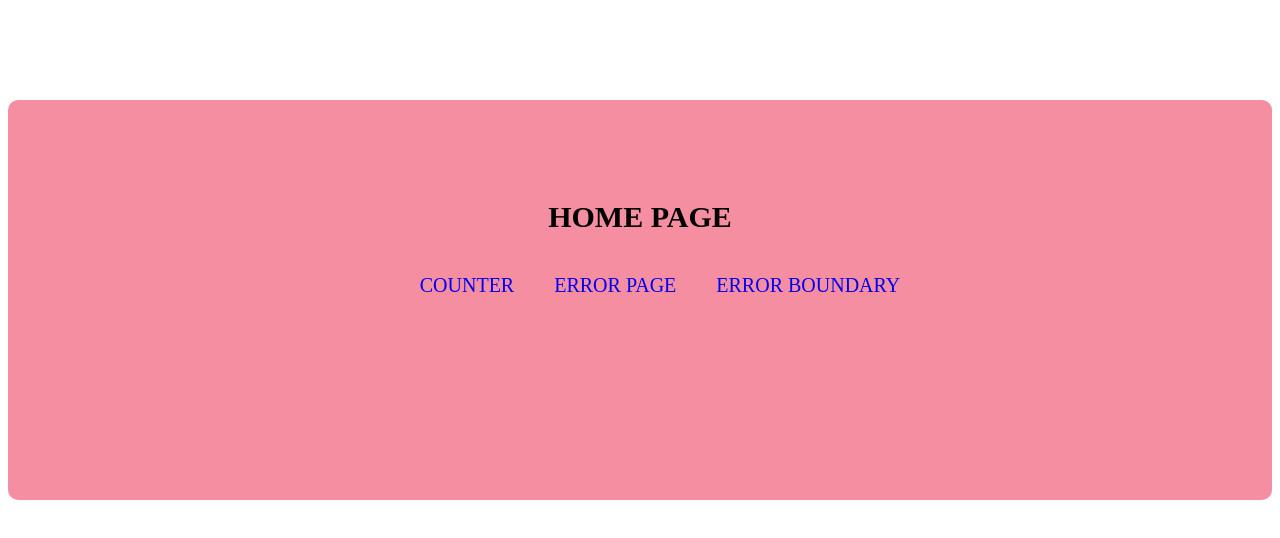
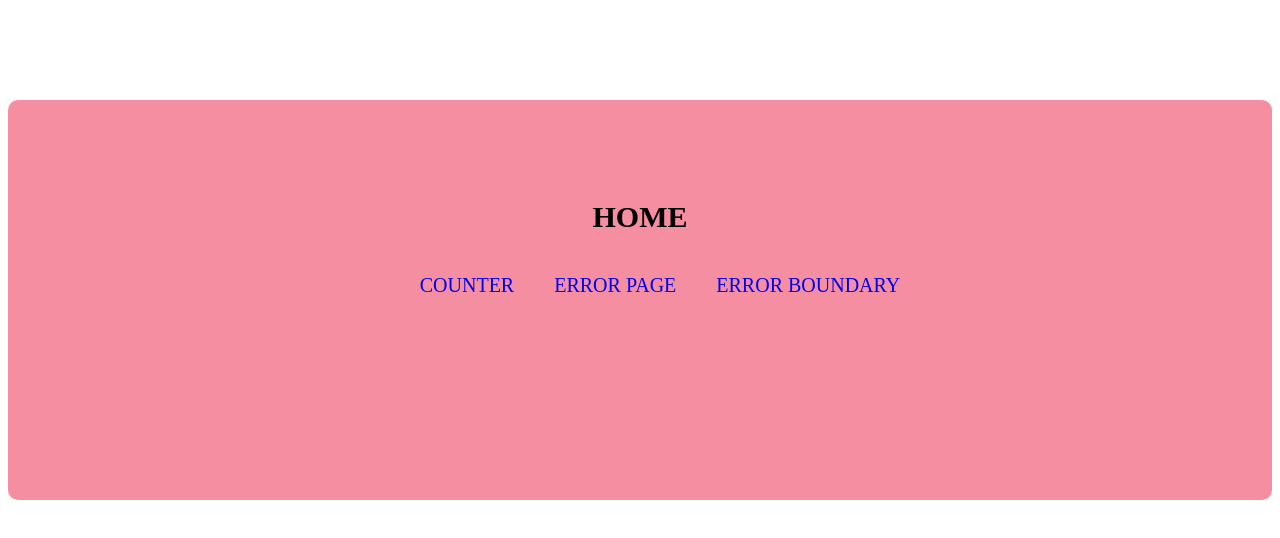
Before and after one commit to toluajanaku/My-Second-Semester-Exam, a React (Create React App) app: page / in a window 1280 px wide. Shown: the top 538 px of the page. Built offline with nearby package versions, Linux system fonts and the light colour scheme.

Commit message:
Update Home.jsx
Home Page H1 changed to Home

```diff
--- a/src/Home.jsx
+++ b/src/Home.jsx
@@ -5,7 +5,7 @@ import "./styles.css";
 const Home = () => {
   return (
     <div className="home">
-      <h1 className="welcome">HOME PAGE</h1>
+      <h1 className="welcome">HOME</h1>
       <nav>
         <ul>
           <li>
```
